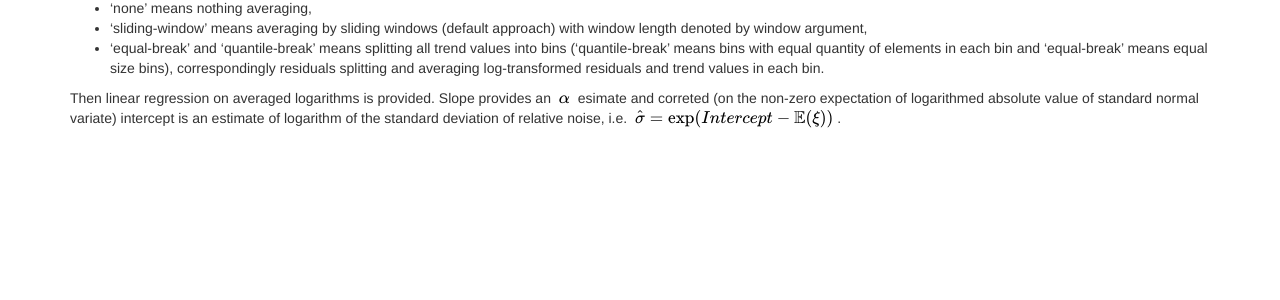
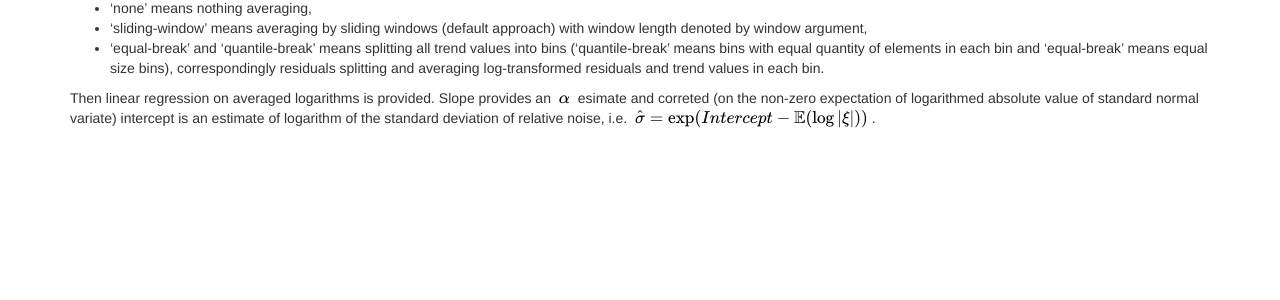
Before and after one commit to BioSSA/BioSSA.github.io, a Jekyll site: the page built from 02-noise_theory.markdown, in a window 1280 px wide. Shown: the part 506-806 px from the top of the page. Built offline with Jekyll 4.4.1, drawn with Linux system fonts in a browser that asks for light colours; nearby versions of some CDN libraries; formulas are drawn with MathJax 3.

Commit message:
Formula fix, add log

```diff
--- a/02-noise_theory.markdown
+++ b/02-noise_theory.markdown
@@ -36,4 +36,4 @@ log-transformed residuals and trend values in each bin.
 
 Then linear regression on averaged logarithms is provided. Slope provides an
 `\(\alpha\)` esimate and correted (on the non-zero expectation of logarithmed absolute value of standard normal variate) intercept is an estimate of logarithm of the standard
-deviation of relative noise, i.e. `\(\hat{\sigma} = \exp(Intercept - \mathop{\mathbb{E}}(\xi))\)`.
+deviation of relative noise, i.e. `\(\hat{\sigma} = \exp(Intercept - \mathop{\mathbb{E}}(\log{|\xi|}))\)`.
```
